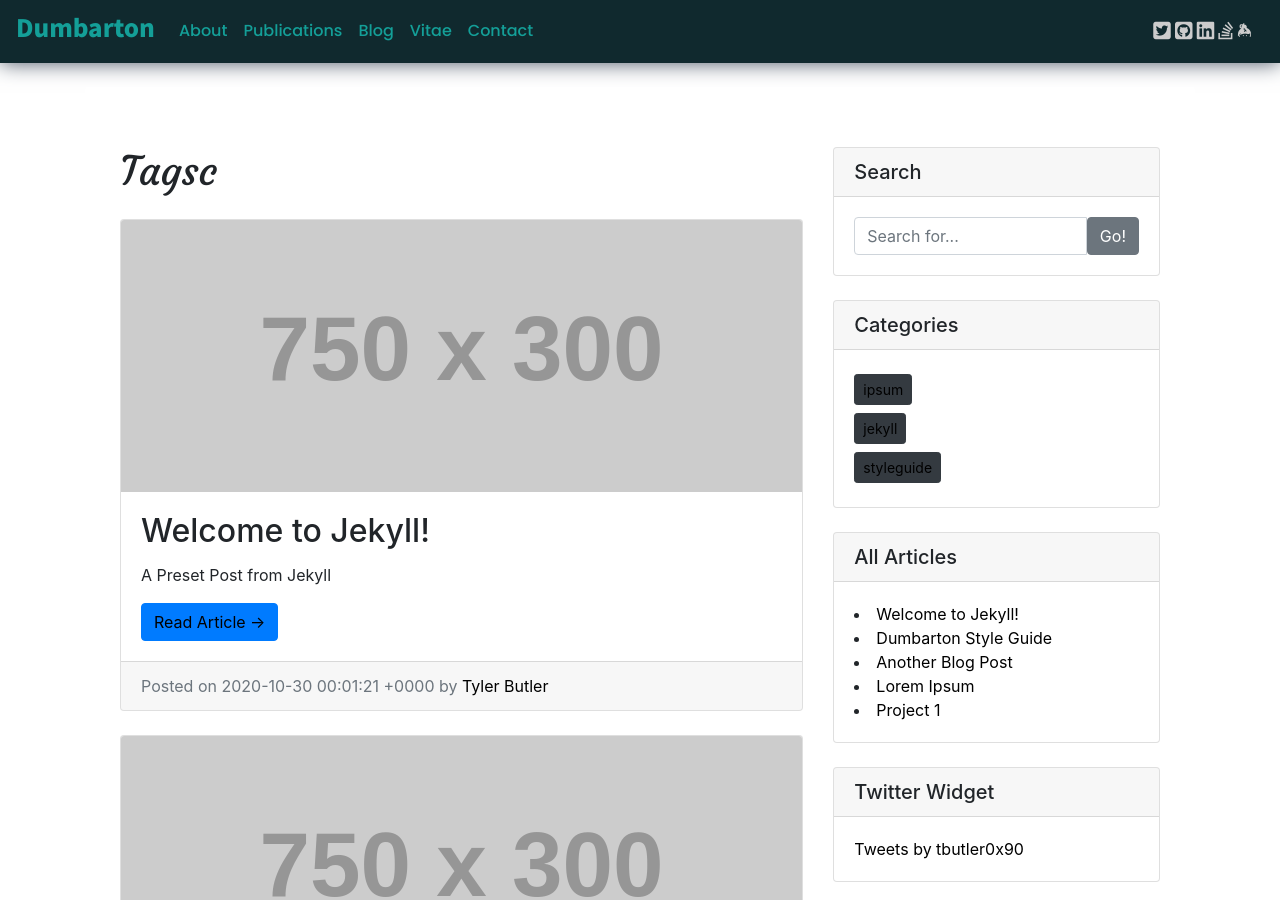
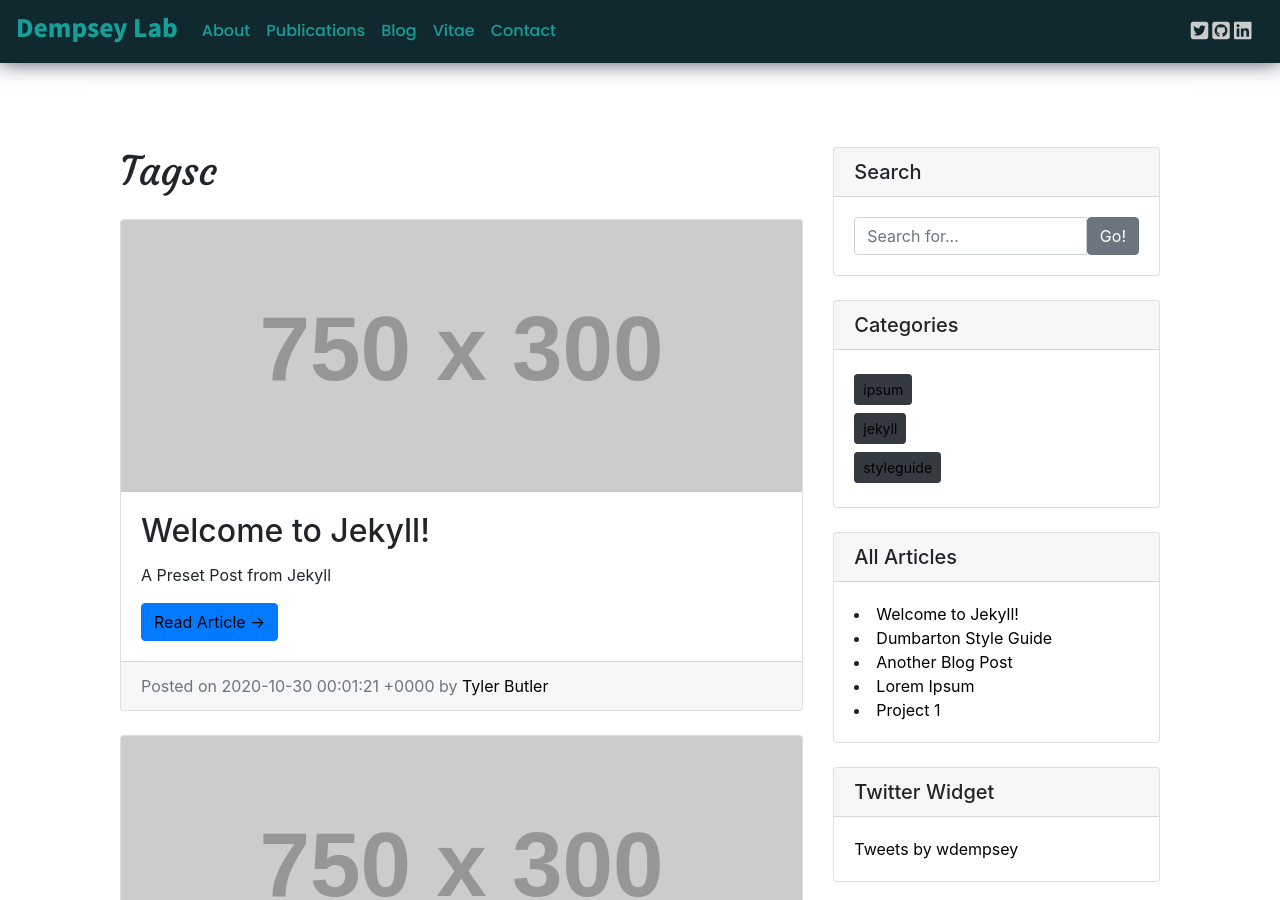
Before and after one commit to wdempsey/wdempsey.netlify, a Jekyll site: the page built from pages/tags.html, in a window 1280 px wide and 900 px high. Built offline with Jekyll 4.4.1, drawn with Linux system fonts in a browser that asks for light colours; nearby versions of some CDN libraries; comment, search, counter and statistics services are not loaded.

Commit message:
Update _config.yml

```diff
--- a/_config.yml
+++ b/_config.yml
@@ -8,9 +8,9 @@
 # -----------BASE SETTINGS---------------#
 #========================================#
 
-title: Dumbarton
-email:
-description: a minimalistic jekyll theme for academics
+title: Dempsey Lab
+email: wdem@umich.edu
+description: Professor Walter Dempsey
 baseurl:                                       # the subpath of your site, e.g. /blog
 url: "https://dumbarton.netlify.app/"          # the base hostname & protocol for your site, e.g. http://example.com
 image: /assets/img/dumbarton.png               # used to generate site link preview
@@ -20,18 +20,18 @@ image_alt: A minimalistic jekyll theme for academic    # image description
 # -----------SITE SETTINGS---------------#
 #========================================#:
 author: John Doe
-profile_image: /assets/img/avatar/cropped.png #/assets/img/avatar/avatar.jpeg
+profile_image: /assets/img/avatar/wdempsey.png #/assets/img/avatar/avatar.jpeg
 occupation:
 snippet:
-twitter: tbutler0x90
-github: tcbutler320
-linkedin: tyler-b-a700a1aa
-stackoverflow: '12935605'
-website: https://tbutler.org
+twitter: wdempsey
+github: wdempsey
+linkedin: walter-dempsey-88a82688
+stackoverflow:
+website: https://wdempsey.github.io
 codepen:
 medium:
-email: developer.tbutler@gmail.com
-keybase: tbutler320
+email: wdem@umich.edu
+keybase:
 pgp:
 ctftime:
 phonenumber:
```
